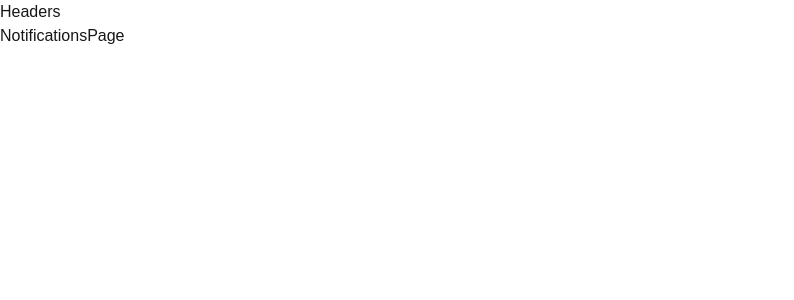
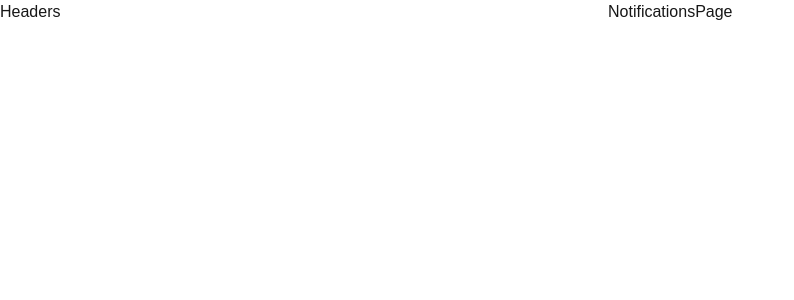
Before and after one commit to owusuvictorjnr/Swiften-Mobile-App-Dashboard, a Next.js app: page /dashboard/notifications in a window 1280 px wide. Shown: the top 300 px of the page, without its empty margins (0-794 px from the left). Built offline with nearby package versions, Linux system fonts and the light colour scheme.

Commit message:
add class

```diff
--- a/app/(frontend)/dashboard/layout.tsx
+++ b/app/(frontend)/dashboard/layout.tsx
@@ -6,9 +6,9 @@
   children: React.ReactNode;
 }>) {
   return (
-    <div className="">
+    <div className="bg-white flex">
       <Headers />
-      <main>{children}</main>
+      <main className="flex justify-center w-full px-10">{children}</main>
     </div>
   );
 }
```
